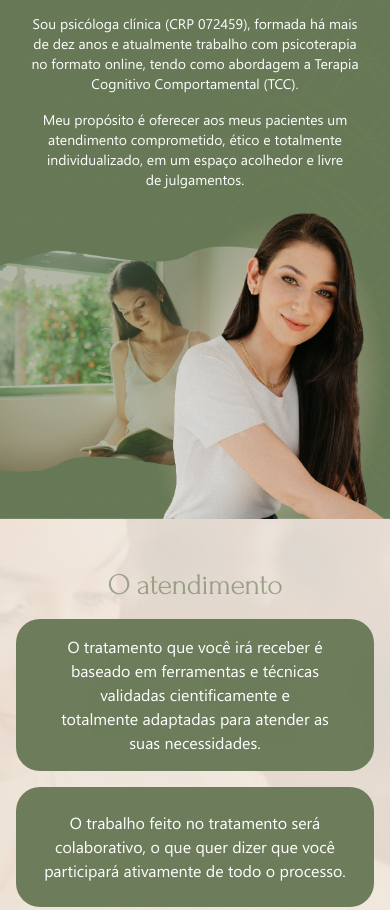
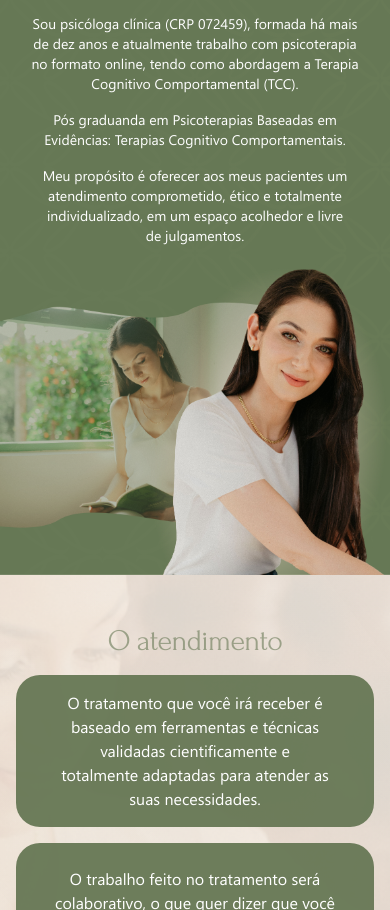
Before and after one commit to rafaeelricco/leticia-psi-lp, a Next.js app: page / in a window 390 px wide. Shown: the part 1023-1933 px from the top of the page. Built offline with nearby package versions, Linux system fonts and the light colour scheme.

Commit message:
refactor: update about-me component layout for responsiveness and add postgraduate information

```diff
--- a/src/features/home/components/about-me.tsx
+++ b/src/features/home/components/about-me.tsx
@@ -23,6 +23,9 @@ export const AboutMe: React.FC = () => {
                            (TCC).
                         </span>
                         <span>
+                           Pós graduanda em Psicoterapias Baseadas em Evidências: Terapias Cognitivo Comportamentais.
+                        </span>
+                        <span>
                            Meu propósito é oferecer aos meus pacientes um atendimento comprometido, ético e totalmente
                            individualizado, em um espaço acolhedor e livre de julgamentos.
                         </span>
@@ -32,6 +35,9 @@ export const AboutMe: React.FC = () => {
                            Sou psicóloga clínica (CRP 072459), formada há mais de dez anos e atualmente trabalho com
                            psicoterapia no formato online, tendo como abordagem a Terapia Cognitivo Comportamental
                            (TCC).
+                        </span>
+                        <span>
+                           Pós graduanda em Psicoterapias Baseadas em Evidências: Terapias Cognitivo Comportamentais.
                         </span>
                         <span>
                            Meu propósito é oferecer aos meus pacientes um atendimento comprometido, ético e totalmente
```
